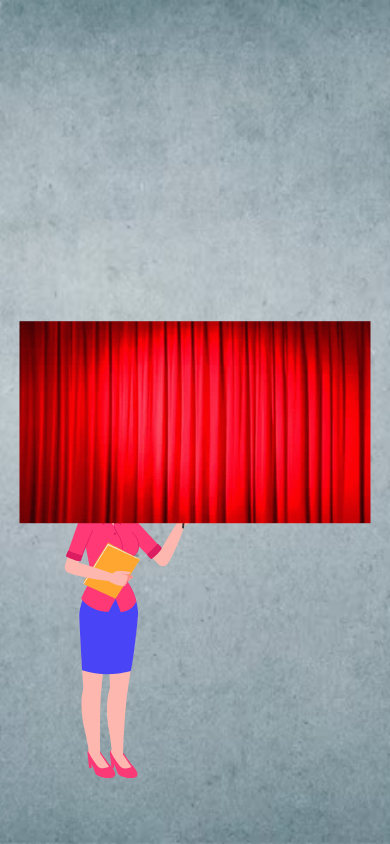
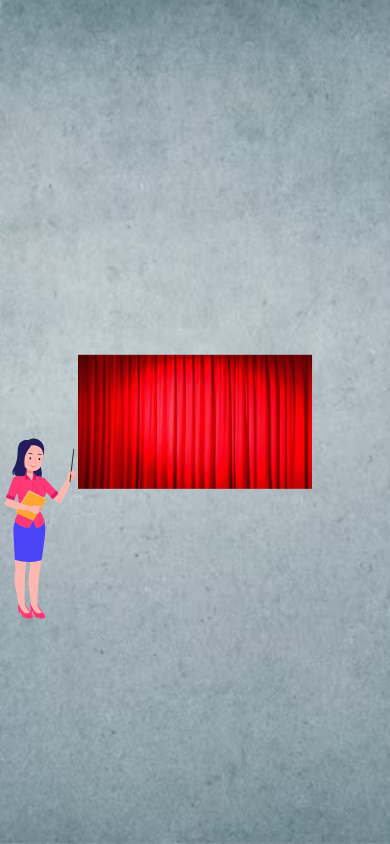
Before and after one commit to Renuka18/React-Portfolio, a React (Create React App) app: page / in a window 390 px wide. Both pictures are taken after a click on the button "Yes". Built offline with nearby package versions, Linux system fonts and the light colour scheme.

Commit message:
Adding About me responsiveness

```diff
--- a/src/HomePage/AboutMe/AboutMe.css
+++ b/src/HomePage/AboutMe/AboutMe.css
@@ -2,9 +2,10 @@
   position: absolute;
   bottom: 5%;
   left: 5%;
-  width: 25vw;
+  width: 20vw;
   max-width: 200px;
   height: auto;
+  transition: opacity 1s ease-out;
 }
 .about-content {
   opacity: 0;
@@ -43,16 +44,15 @@
 
 @media screen and (max-width: 768px) {
   .curtain-gif {
-    width: 90vw;
+    width: 60vw;
   }
   .about-girl {
     width: 35vw;
     max-width: 150px;
+    bottom: 25%;
+    left: -5%;
+
   }
-}
-
-.about-girl {
-  transition: opacity 1s ease-out;
 }
 
 .about-girl.fade-out {
--- a/src/HomePage/AboutMe/Aboutme.tsx
+++ b/src/HomePage/AboutMe/Aboutme.tsx
@@ -39,7 +39,7 @@ const AboutMe = () => {
     <div className="about-container">
       {/* Left-side Girl */}
       <div className={`about-girl ${hideGirl ? 'fade-out' : ''}`}>
-        <Lottie animationData={WandGirlAnimation} loop autoplay style={{ width: '250px' }} />
+        <Lottie animationData={WandGirlAnimation} loop autoplay />
       </div>
       {/* Curtain Overlay */}
       {!curtainOpen && (
```
